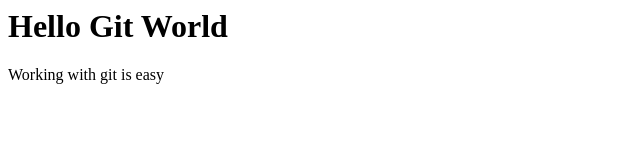
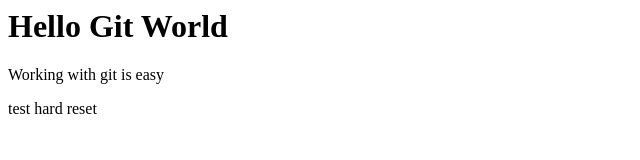
Before and after one commit to andiausrust/GitGithubMasterClass, a plain HTML site: page index.html in a window 1280 px wide. Shown: the whole page, without its empty margins (0-640 px from the left). Drawn offline with Linux system fonts and the light colour scheme.

Commit message:
fixed the bug

```diff
--- a/index.html
+++ b/index.html
@@ -1,3 +1,4 @@
 <h1>Hello Git World</h1>
 
 <div><p>Working with git is easy</p></div>
+<div>test hard reset</div>
```
